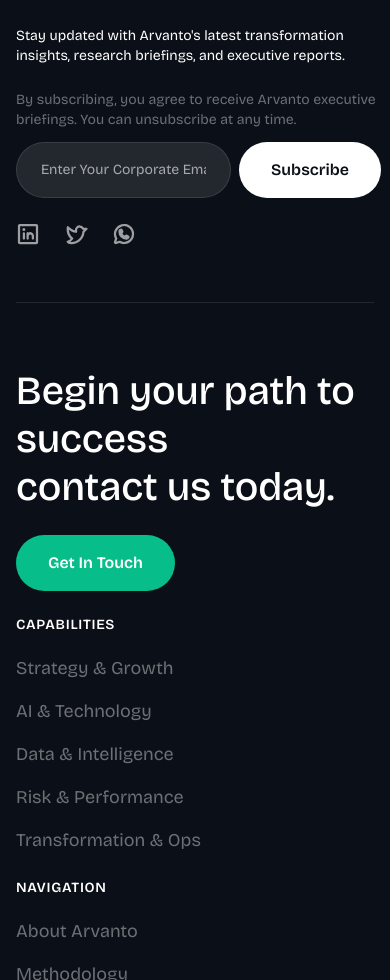
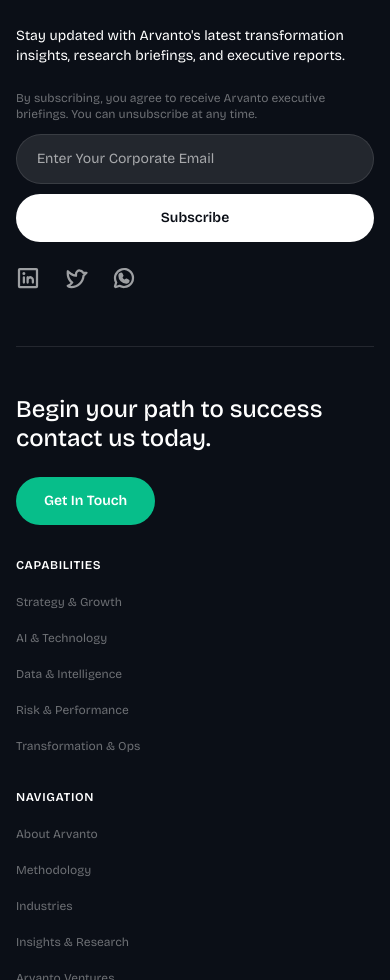
Before and after one commit to k-clinton/Arvanto, a Next.js app: page / in a window 390 px wide. Shown: the part 11020-12000 px from the top of the page. Built offline with nearby package versions, Linux system fonts and the light colour scheme.

Commit message:
feat: fix mobile view on footer component

```diff
--- a/src/components/layout/Footer.tsx
+++ b/src/components/layout/Footer.tsx
@@ -8,26 +8,26 @@ export function Footer() {
     <footer className="relative z-10 bg-dark">
       <div className="container mx-auto max-w-8xl pt-14 px-4 sm:px-6 lg:px-0">
         {/* Newsletter / Subscription Bar */}
-        <div className="flex lg:items-center justify-between items-end lg:gap-11 pb-14 border-b border-white/10 lg:flex-nowrap flex-wrap gap-6">
+        <div className="flex lg:items-center justify-between items-start lg:items-end lg:gap-11 pb-14 border-b border-white/10 lg:flex-nowrap flex-wrap gap-6">
           <p className="text-white text-sm lg:max-w-1/5">
             Stay updated with Arvanto&apos;s latest transformation insights, research briefings, and executive reports.
           </p>
 
-          <div className="flex lg:flex-row flex-col items-center lg:gap-10 gap-3">
-            <form onSubmit={(e) => e.preventDefault()} className="flex gap-2 lg:order-1 order-2">
+          <div className="flex lg:flex-row flex-col items-start lg:items-center lg:gap-10 gap-3 w-full lg:w-auto">
+            <form onSubmit={(e) => e.preventDefault()} className="flex flex-col sm:flex-row gap-2.5 lg:order-1 order-2 w-full sm:w-auto">
               <input
                 type="email"
                 placeholder="Enter Your Corporate Email"
-                className="rounded-full py-4 px-6 bg-white/10 placeholder:text-white/60 text-white focus-visible:outline-0 border border-white/10 text-sm"
+                className="rounded-full py-3.5 sm:py-4 px-5 sm:px-6 bg-white/10 placeholder:text-white/60 text-white focus-visible:outline-0 border border-white/10 text-sm w-full sm:w-72"
               />
               <button
                 type="submit"
-                className="text-dark bg-white py-4 px-8 font-semibold rounded-full hover:bg-primary hover:text-white duration-300 hover:cursor-pointer whitespace-nowrap"
+                className="text-dark bg-white py-3.5 sm:py-4 px-7 sm:px-8 font-semibold rounded-full hover:bg-primary hover:text-white duration-300 hover:cursor-pointer whitespace-nowrap text-sm sm:text-base w-full sm:w-auto text-center"
               >
                 Subscribe
               </button>
             </form>
-            <p className="text-white/40 text-sm lg:max-w-[45%] order-1 lg:order-2">
+            <p className="text-white/40 text-xs sm:text-sm lg:max-w-[45%] order-1 lg:order-2">
               By subscribing, you agree to receive Arvanto executive briefings. You can unsubscribe at any time.
             </p>
           </div>
@@ -46,14 +46,14 @@ export function Footer() {
         </div>
 
         {/* Main Footer Body */}
-        <div className="py-16 border-b border-white/10">
-          <div className="grid grid-cols-12 sm:gap-10 gap-y-6">
+        <div className="py-12 sm:py-16 border-b border-white/10">
+          <div className="grid grid-cols-12 sm:gap-10 gap-y-8">
             <div className="md:col-span-7 col-span-12">
-              <h2 className="text-white leading-[1.2] text-40 font-medium mb-6 lg:max-w-3/4">
+              <h2 className="text-white leading-[1.2] text-2xl sm:text-3xl md:text-40 font-medium mb-6 lg:max-w-3/4">
                 Begin your path to success <br /> contact us today.
               </h2>
               <Link
-                className="inline-block bg-primary text-base font-semibold py-4 px-8 rounded-full text-white hover:bg-white hover:text-dark duration-300 hover:cursor-pointer"
+                className="inline-block bg-primary text-sm sm:text-base font-semibold py-3.5 sm:py-4 px-7 sm:px-8 rounded-full text-white hover:bg-white hover:text-dark duration-300 hover:cursor-pointer"
                 href="/contactus"
               >
                 Get In Touch
@@ -61,30 +61,30 @@ export function Footer() {
             </div>
 
             <div className="md:col-span-3 sm:col-span-6 col-span-12">
-              <div className="flex flex-col gap-4 w-fit">
-                <p className="text-white font-semibold text-sm uppercase tracking-wider mb-1">Capabilities</p>
+              <div className="flex flex-col gap-3 sm:gap-4 w-fit">
+                <p className="text-white font-semibold text-xs sm:text-sm uppercase tracking-wider mb-1">Capabilities</p>
                 <div>
-                  <Link className="text-white/40 text-xm hover:text-white transition" href="/services#strategy-growth">
+                  <Link className="text-white/40 text-xs sm:text-sm hover:text-white transition" href="/services#strategy-growth">
                     Strategy & Growth
                   </Link>
                 </div>
                 <div>
-                  <Link className="text-white/40 text-xm hover:text-white transition" href="/services#ai-technology">
+                  <Link className="text-white/40 text-xs sm:text-sm hover:text-white transition" href="/services#ai-technology">
                     AI & Technology
                   </Link>
                 </div>
                 <div>
-                  <Link className="text-white/40 text-xm hover:text-white transition" href="/services#data-decision-intelligence">
+                  <Link className="text-white/40 text-xs sm:text-sm hover:text-white transition" href="/services#data-decision-intelligence">
                     Data & Intelligence
                   </Link>
                 </div>
                 <div>
-                  <Link className="text-white/40 text-xm hover:text-white transition" href="/services#risk-performance">
+                  <Link className="text-white/40 text-xs sm:text-sm hover:text-white transition" href="/services#risk-performance">
                     Risk & Performance
                   </Link>
                 </div>
                 <div>
-                  <Link className="text-white/40 text-xm hover:text-white transition" href="/services#transformation-operations">
+                  <Link className="text-white/40 text-xs sm:text-sm hover:text-white transition" href="/services#transformation-operations">
                     Transformation & Ops
                   </Link>
                 </div>
@@ -92,30 +92,30 @@ export function Footer() {
             </div>
 
             <div className="md:col-span-2 sm:col-span-6 col-span-12">
-              <div className="flex flex-col gap-4 w-fit">
-                <p className="text-white font-semibold text-sm uppercase tracking-wider mb-1">Navigation</p>
+              <div className="flex flex-col gap-3 sm:gap-4 w-fit">
+                <p className="text-white font-semibold text-xs sm:text-sm uppercase tracking-wider mb-1">Navigation</p>
                 <div>
-                  <Link className="text-white/40 text-xm hover:text-white transition" href="/about">
+                  <Link className="text-white/40 text-xs sm:text-sm hover:text-white transition" href="/about">
                     About Arvanto
                   </Link>
                 </div>
                 <div>
-                  <Link className="text-white/40 text-xm hover:text-white transition" href="/approach">
+                  <Link className="text-white/40 text-xs sm:text-sm hover:text-white transition" href="/approach">
                     Methodology
                   </Link>
                 </div>
                 <div>
-                  <Link className="text-white/40 text-xm hover:text-white transition" href="/industries">
+                  <Link className="text-white/40 text-xs sm:text-sm hover:text-white transition" href="/industries">
                     Industries
                   </Link>
                 </div>
                 <div>
-                  <Link className="text-white/40 text-xm hover:text-white transition" href="/insights">
+                  <Link className="text-white/40 text-xs sm:text-sm hover:text-white transition" href="/insights">
                     Insights & Research
                   </Link>
                 </div>
                 <div>
-                  <Link className="text-white/40 text-xm hover:text-white transition" href="/ventures">
+                  <Link className="text-white/40 text-xs sm:text-sm hover:text-white transition" href="/ventures">
                     Arvanto Ventures
                   </Link>
                 </div>
@@ -125,15 +125,15 @@ export function Footer() {
         </div>
 
         {/* Bottom Copyright Row */}
-        <div className="flex justify-between md:flex-nowrap flex-wrap items-center py-6 gap-6">
-          <p className="text-white/40 text-sm">
+        <div className="flex flex-col sm:flex-row justify-between items-center py-6 gap-4 text-center sm:text-left">
+          <p className="text-white/40 text-xs sm:text-sm">
             © 2026 Arvanto. Global Business Transformation & Value Creation Consultancy. All rights reserved.
           </p>
-          <div className="flex gap-8 items-center">
-            <Link className="text-white/40 hover:text-primary text-sm transition" href="/terms-and-conditions">
+          <div className="flex gap-6 sm:gap-8 items-center">
+            <Link className="text-white/40 hover:text-primary text-xs sm:text-sm transition" href="/terms-and-conditions">
               Terms & Conditions
             </Link>
-            <Link className="text-white/40 hover:text-primary text-sm transition" href="/privacy-policy">
+            <Link className="text-white/40 hover:text-primary text-xs sm:text-sm transition" href="/privacy-policy">
               Privacy Policy
             </Link>
           </div>
```
